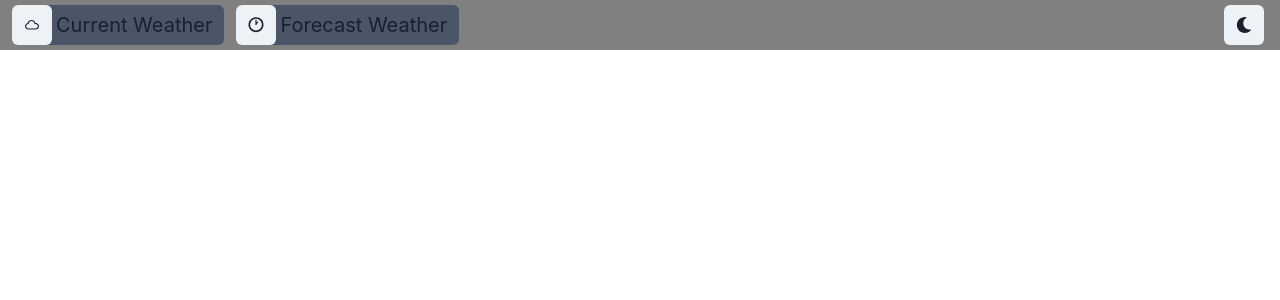
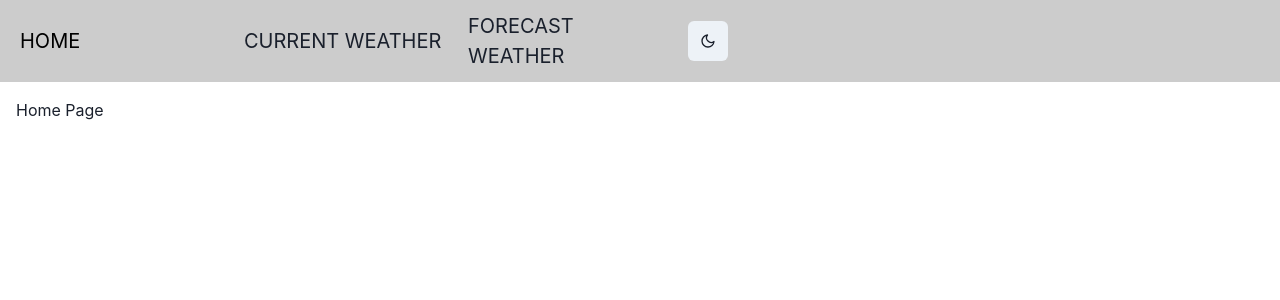
Before and after one commit to Satishchilkaka/my-store, a Next.js app: page / in a window 1280 px wide. Shown: the top 300 px of the page. Built offline with nearby package versions, Linux system fonts and the light colour scheme.

Commit message:
update styles

```diff
--- a/src/components/Header.tsx
+++ b/src/components/Header.tsx
@@ -1,19 +1,64 @@
 import React from 'react';
-import { Box, Flex, IconButton, useColorMode } from '@chakra-ui/react';
-import { FaSun, FaMoon } from 'react-icons/fa';
+import { Flex, IconButton, Switch, useColorMode, Text,Link as ChakraLink } from '@chakra-ui/react';
+import { FiSun, FiMoon } from 'react-icons/fi';
+import { useRouter } from 'next/router';
 
-export const Header = () => {
+type NavigationItem = {
+  label: string;
+  path: string;
+};
+
+const paths: NavigationItem[] = [
+  {
+    label: 'Home',
+    path: '/',
+  },
+  {
+    label: 'Current Weather',
+    path: '/current',
+  },
+  {
+    label: 'Forecast Weather',
+    path: '/forecast',
+  },
+];
+
+export const Header: React.FC = () => {
   const { colorMode, toggleColorMode } = useColorMode();
+  const router = useRouter();
+
+  const handlePathChange = (path: string) => {
+    if (path !== router.pathname) {
+      router.push(path);
+    }
+  };
 
   return (
-    <Flex h={50} bgColor="gray" justifyContent="flex-end" px={4} alignItems="center">
-      <Box>
+    <Flex justifyContent="space-between" alignItems="center" p={4} bg="#CCCCCC">
+      <Flex alignItems="center" gap={4}>
+        {paths.map((item) => (
+          <Flex alignItems={'center'}
+          w={200}
+          h={50}
+          ml={1}
+mr={1}
+            key={item.path}
+            fontSize="md"
+            onClick={() => handlePathChange(item.path)}
+            color={item.path === router.pathname ? '#000000' : 'inherit'}
+            cursor="pointer"
+            _hover={{ bg: '#292929',
+          color: 'white' }}
+          >
+          <Text fontSize={'20px'} textTransform={'uppercase'}> {item.label}</Text>
+          </Flex>
+        ))}
         <IconButton
           aria-label="Toggle Theme"
-          icon={colorMode === 'dark' ? <FaSun /> : <FaMoon />}
+          icon={colorMode === 'dark' ? <FiSun /> : <FiMoon />}
           onClick={toggleColorMode}
         />
-      </Box>
+      </Flex>
     </Flex>
   );
 };
--- a/src/components/Layout.tsx
+++ b/src/components/Layout.tsx
@@ -1,24 +1,47 @@
+// import React, { ReactNode } from 'react';
+// import { WeatherNavigation } from '@/components/WeatherNavigation';
+// import { Header } from '@/components/Header';
+// import Head from 'next/head';
+// import { Box, Flex } from '@chakra-ui/react';
+
+// type PageProps = {
+//   children: ReactNode;
+// };
+
+// export const Layout = ({ children }: PageProps) => {
+//   return (
+//     <>
+//       <Head>
+//         <title>Weather</title>
+//       </Head>
+//       <Flex justifyContent="space-between" alignItems="center" h={50} bgColor="gray">
+//         <WeatherNavigation />
+//         <Header />
+//       </Flex>
+//       <div>{children}</div>
+//     </>
+//   );
+// };
+
+
 import React, { ReactNode } from 'react';
-import { WeatherNavigation } from '@/components/WeatherNavigation';
 import { Header } from '@/components/Header';
-import Head from 'next/head';
-import { Box, Flex } from '@chakra-ui/react';
+import { Box, ChakraProvider, CSSReset, Flex, theme } from '@chakra-ui/react';
 
 type PageProps = {
   children: ReactNode;
 };
 
-export const Layout = ({ children }: PageProps) => {
+export const Layout: React.FC<PageProps> = ({ children }) => {
   return (
-    <>
-      <Head>
-        <title>Weather</title>
-      </Head>
-      <Flex justifyContent="space-between" alignItems="center" h={50} bgColor="gray">
-        <WeatherNavigation />
+    <ChakraProvider theme={theme}>
+      <CSSReset />
+      <Flex flexDirection="column" minHeight="100vh">
         <Header />
+        <Box flex="1" p={4}>
+          {children}
+        </Box>
       </Flex>
-      <div>{children}</div>
-    </>
+    </ChakraProvider>
   );
 };
--- a/src/pages/index.tsx
+++ b/src/pages/index.tsx
@@ -3,16 +3,18 @@ import { ChakraProvider, Box } from '@chakra-ui/react';
 import { Layout } from '@/components/Layout'; // Import Layout component
 import { Header } from '../components/Header';
 
-const Home: NextPage = () => {
+// pages/index.tsx (Home page)
+import React from 'react';
+
+const Home: React.FC = () => {
   return (
+
     <ChakraProvider>
-      <Layout>
-        {/* Content of the Home page */}
-        <Box>
-          {/* page content */}
-        </Box>
-      </Layout>
-    </ChakraProvider>
+    <Layout>
+      <h2>Home Page</h2>
+    </Layout>
+  </ChakraProvider>
+
   );
 };
 
```
Also changed, not shown: src/pages/current/index.tsx (+7 -8 lines).
